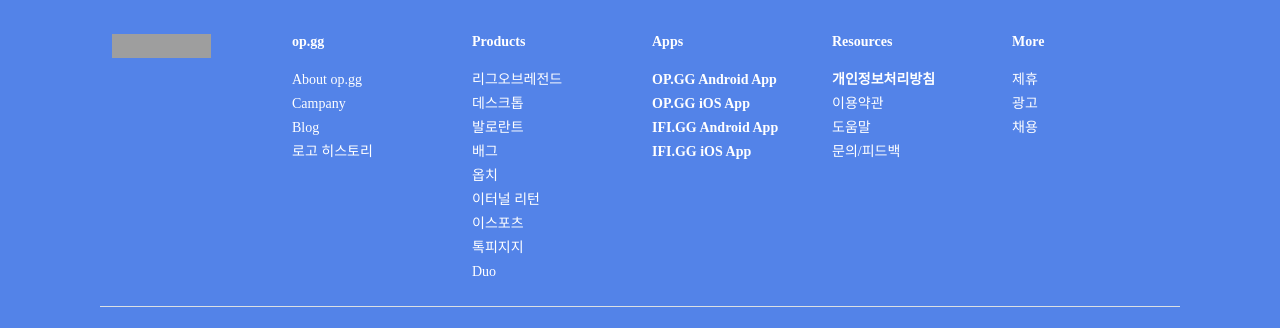
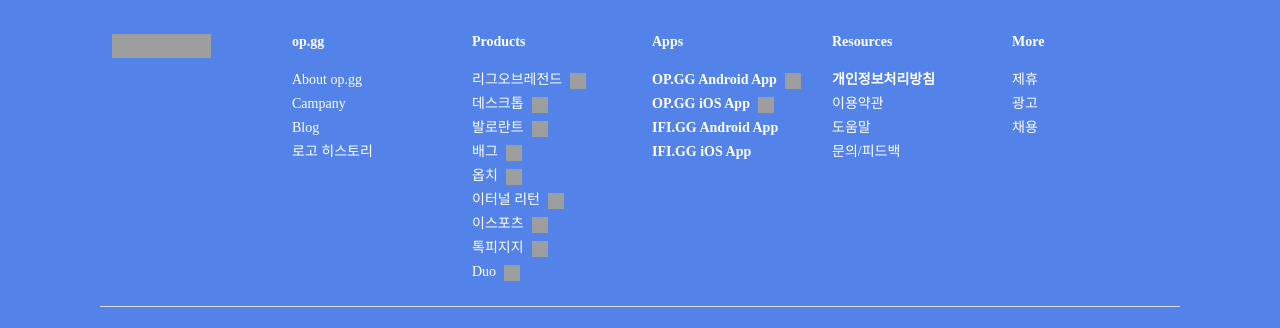
Before and after one commit to cwon92/homework, a plain HTML site: page index.html in a window 1280 px wide. Shown: the part 1480-1808 px from the top of the page. Drawn offline with Linux system fonts and the light colour scheme; grey boxes are pictures that could not be loaded.

Commit message:
4th commit

```diff
--- a/index.html
+++ b/index.html
@@ -453,23 +453,23 @@
         <div>
           <strong class="title">Products</strong>
           <nav>
-            <a href="https://op.gg/">리그오브레전드
+            <a href="https://op.gg/">리그오브레전드<img src="https://s-lol-web.op.gg/images/icon/icon-game-white.svg?v=1674129686958" alt="" width="16" height="16">
             </a>
-            <a href="https://op.gg/desktop/">데스크톱</a>
-            <a href="https://valorant.op.gg/">발로란트</a>
-            <a href="https://pubg.op.gg/">배그</a>
-            <a href="https://overwatch.op.gg/">옵치</a>
-            <a href="https://er.op.gg/">이터널 리턴</a>
-            <a href="https://esports.op.gg/">이스포츠</a>
-            <a href="https://talk.op.gg/">톡피지지</a>
-            <a href="https://duo.op.gg/">Duo</a>
+            <a href="https://op.gg/desktop/">데스크톱<img src="https://s-lol-web.op.gg/images/icon/icon-game-white.svg?v=1674129686958" alt="" width="16" height="16"></a>
+            <a href="https://valorant.op.gg/">발로란트<img src="https://s-lol-web.op.gg/images/icon/icon-game-white.svg?v=1674129686958" alt="" width="16" height="16"></a>
+            <a href="https://pubg.op.gg/">배그<img src="https://s-lol-web.op.gg/images/icon/icon-game-white.svg?v=1674129686958" alt="" width="16" height="16"></a>
+            <a href="https://overwatch.op.gg/">옵치<img src="https://s-lol-web.op.gg/images/icon/icon-game-white.svg?v=1674129686958" alt="" width="16" height="16"></a>
+            <a href="https://er.op.gg/">이터널 리턴<img src="https://s-lol-web.op.gg/images/icon/icon-game-white.svg?v=1674129686958" alt="" width="16" height="16"></a>
+            <a href="https://esports.op.gg/">이스포츠<img src="https://s-lol-web.op.gg/images/icon/icon-game-white.svg?v=1674129686958" alt="" width="16" height="16"></a>
+            <a href="https://talk.op.gg/">톡피지지<img src="https://s-lol-web.op.gg/images/icon/icon-game-white.svg?v=1674129686958" alt="" width="16" height="16"></a>
+            <a href="https://duo.op.gg/">Duo<img src="https://s-lol-web.op.gg/images/icon/icon-game-white.svg?v=1674129686958" alt="" width="16" height="16"></a>
           </nav>
         </div>
         <div>
           <strong class="title">Apps</strong>
           <nav>
-            <a href="https://play.google.com/store/apps/details?id=gg.op.lol.android&referrer=utm_source%3Dadblock%26utm_medium%3Dbanner"><b>OP.GG Android App</b></a>
-            <a href="https://itunes.apple.com/kr/app/op-gg-%EC%98%A4%ED%94%BC%EC%A7%80%EC%A7%80/id605722237?mt=8"><b>OP.GG iOS App</b></a>
+            <a href="https://play.google.com/store/apps/details?id=gg.op.lol.android&referrer=utm_source%3Dadblock%26utm_medium%3Dbanner"><b>OP.GG Android App</b><img src="https://s-lol-web.op.gg/images/icon/icon-game-white.svg?v=1674129686958" alt="" width="16" height="16"></a>
+            <a href="https://itunes.apple.com/kr/app/op-gg-%EC%98%A4%ED%94%BC%EC%A7%80%EC%A7%80/id605722237?mt=8"><b>OP.GG iOS App</b><img src="https://s-lol-web.op.gg/images/icon/icon-game-white.svg?v=1674129686958" alt="" width="16" height="16"></a>
             <a href="https://play.google.com/store/apps/details?id=gg.ifi.playtime"><b>IFI.GG Android App</b></a>
             <a href="https://itunes.apple.com/kr/app/id1455300411?mt=8"><b>IFI.GG iOS App</b></a>
           </nav>
--- a/style.css
+++ b/style.css
@@ -1088,6 +1088,9 @@ ul {
   margin-left: 12px;
 }
 
+.foot section:first-of-type div nav a img {
+  margin-left: 8px;
+}
 .geassipal {
   display: flex;
   width: 1080px;
```
